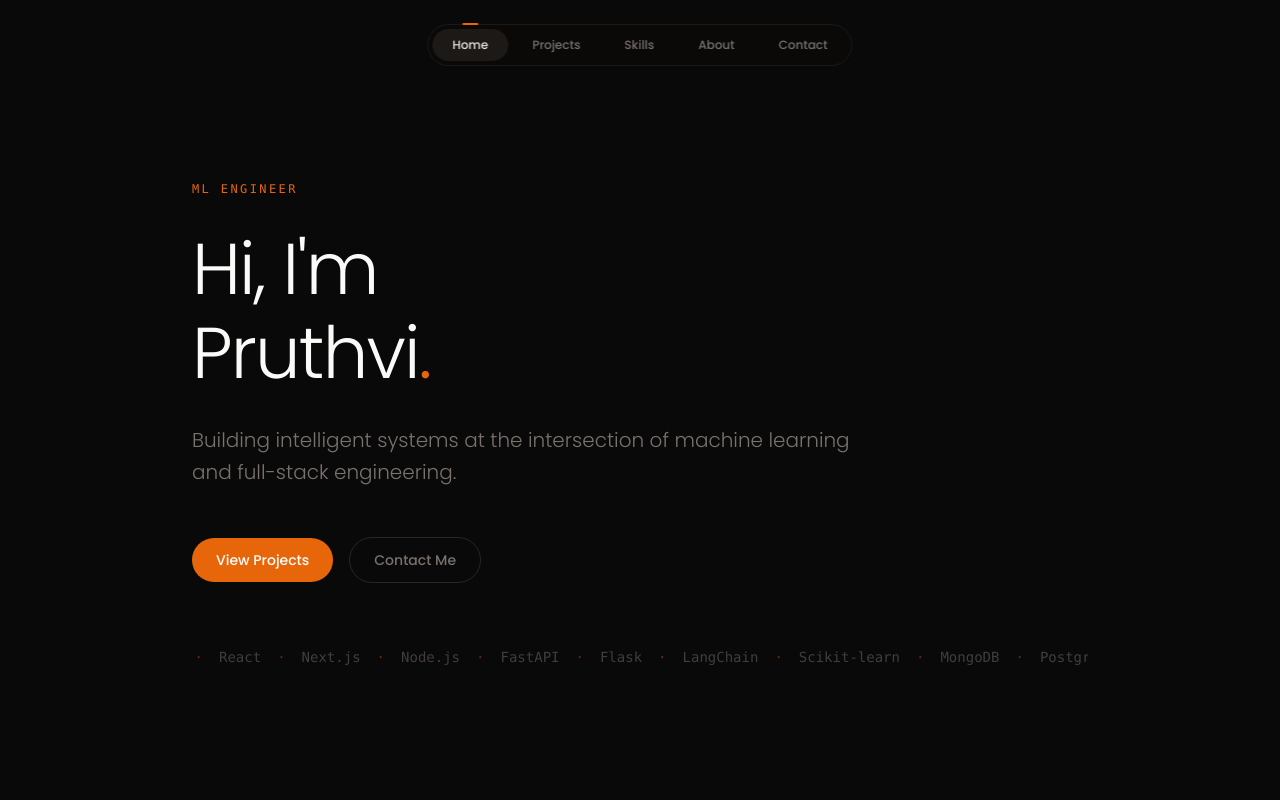
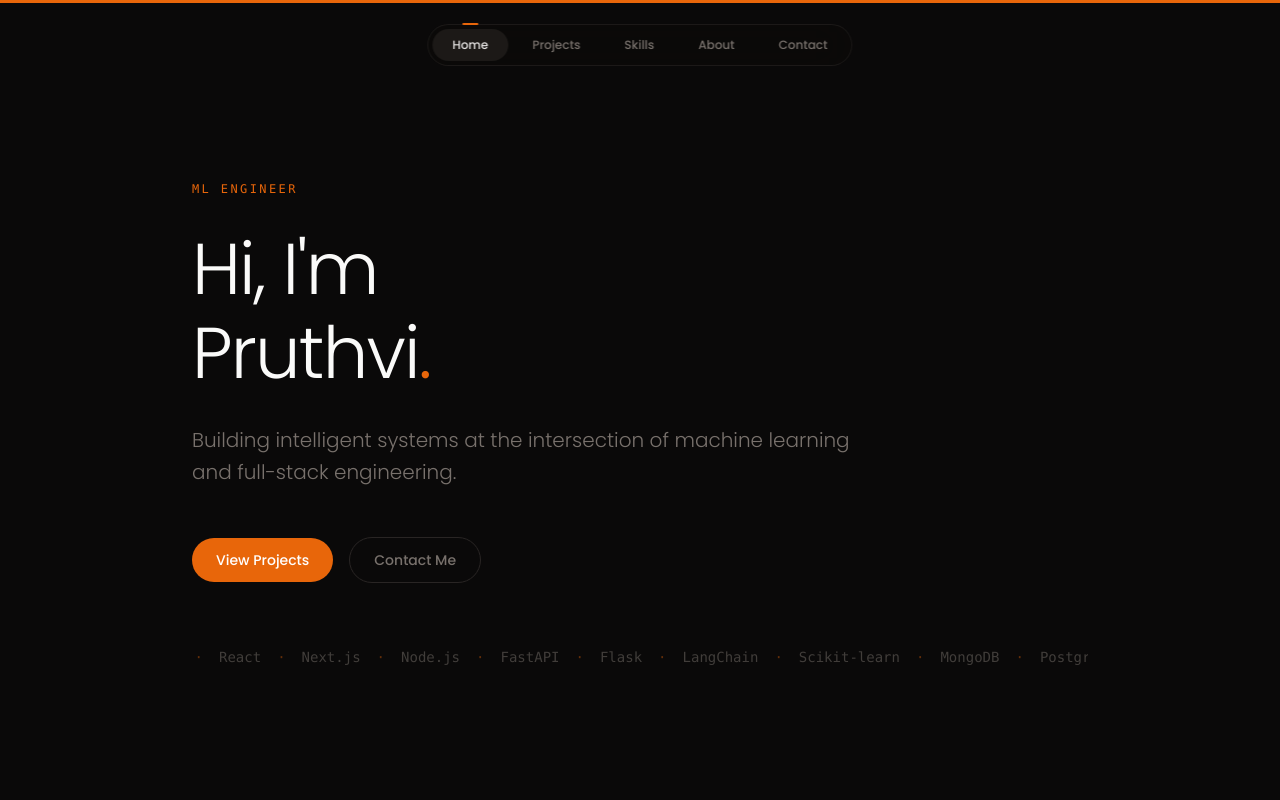
Before and after one commit to pruthvi189/portfolio, a Next.js app: page / in a window 1280 px wide. Shown: the top 800 px of the page. Built offline with nearby package versions, Linux system fonts and the light colour scheme.

Commit message:
Add scroll progress bar and increase contact card rounding

```diff
--- a/src/app/layout.tsx
+++ b/src/app/layout.tsx
@@ -1,5 +1,6 @@
 import type { Metadata } from "next";
 import { Poppins } from "next/font/google";
+import { ScrollProgress } from "@/components/scroll-progress";
 import "./globals.css";
 
 const poppins = Poppins({
@@ -70,6 +71,7 @@ export default function RootLayout({
   return (
     <html lang="en" className={`${poppins.variable} dark`}>
       <body className="min-h-screen bg-background text-foreground antialiased">
+        <ScrollProgress />
         {children}
       </body>
     </html>
--- /dev/null
+++ b/src/components/scroll-progress.tsx
@@ -0,0 +1,19 @@
+"use client";
+
+import { motion, useScroll, useSpring } from "framer-motion";
+
+export function ScrollProgress() {
+  const { scrollYProgress } = useScroll();
+  const scaleX = useSpring(scrollYProgress, {
+    stiffness: 100,
+    damping: 30,
+    restDelta: 0.001,
+  });
+
+  return (
+    <motion.div
+      className="fixed top-0 left-0 right-0 h-[3px] bg-orange z-[60] origin-left"
+      style={{ scaleX }}
+    />
+  );
+}
--- a/src/components/sections/contact.tsx
+++ b/src/components/sections/contact.tsx
@@ -57,7 +57,7 @@ export function Contact() {
                     href={link.href}
                     target={isExternal ? "_blank" : undefined}
                     rel={isExternal ? "noopener noreferrer" : undefined}
-                    className="group flex flex-col items-center text-center border border-border rounded-2xl p-6 bg-card hover:border-orange hover:shadow-[0_0_30px_-10px_rgba(232,102,10,0.1)] transition-[border-color,box-shadow] duration-300"
+                    className="group flex flex-col items-center text-center border-[1.5px] border-border rounded-[20px] p-6 bg-card hover:border-orange hover:shadow-[0_0_30px_-10px_rgba(232,102,10,0.1)] transition-[border-color,box-shadow] duration-300"
                   >
                     <div className="flex items-center justify-center w-12 h-12 rounded-full bg-secondary text-muted-foreground group-hover:bg-orange/15 group-hover:text-orange mb-3 transition-[background-color,color] duration-300">
                       <Icon size={20} />
```
